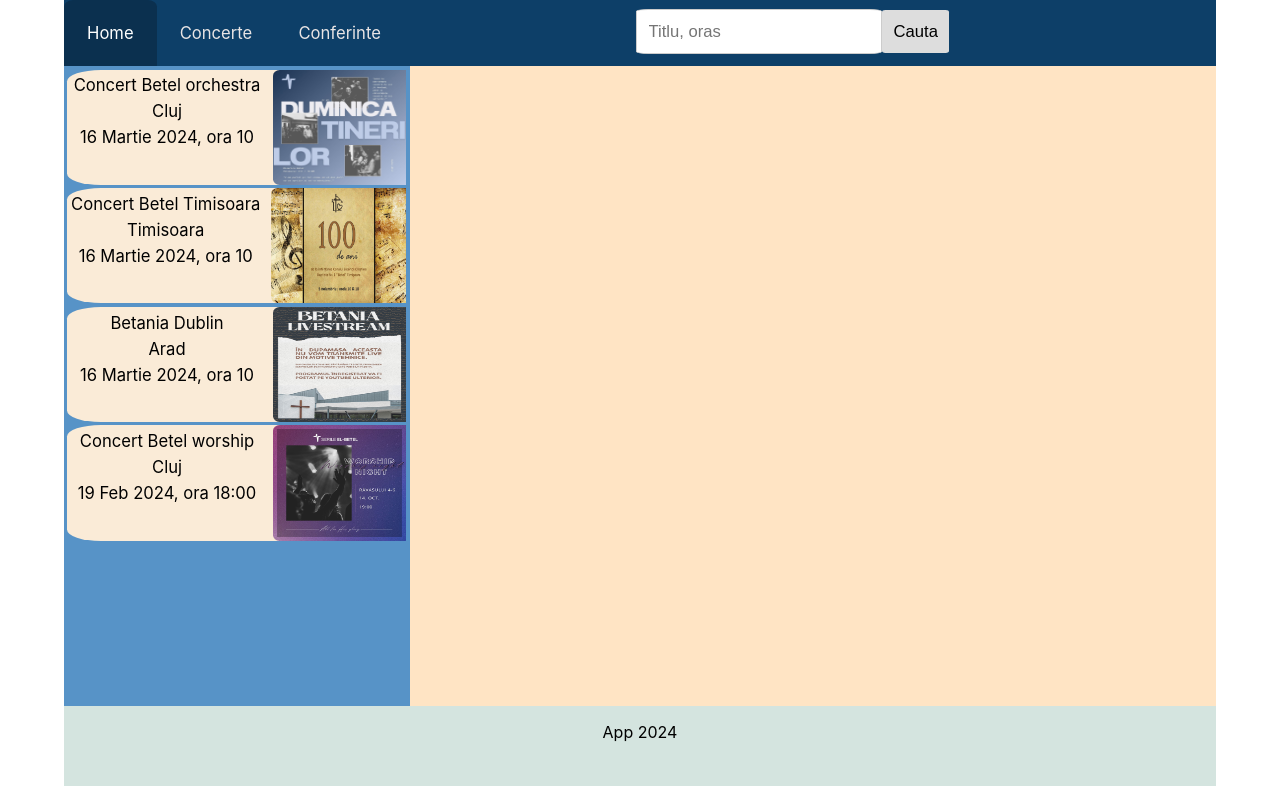
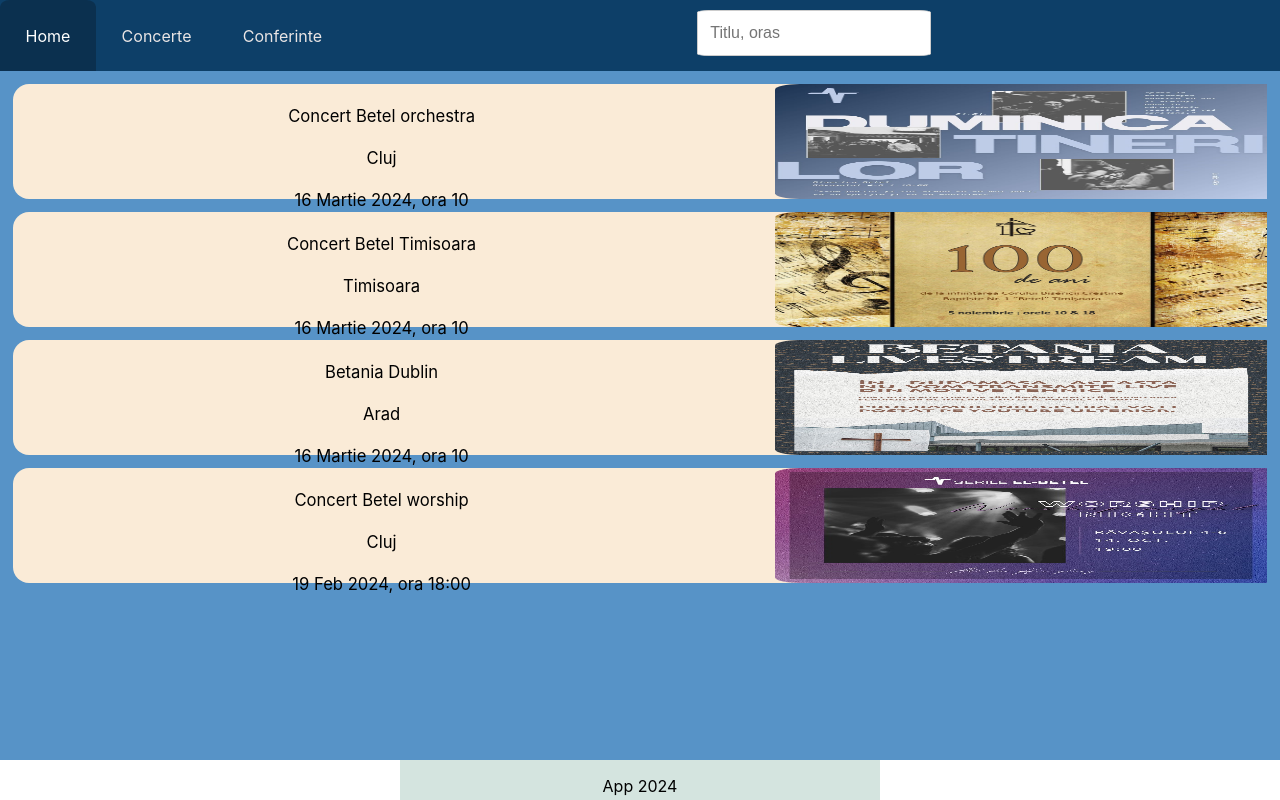
Before and after one commit to sebastianporumb/event-crestin, a React (Create React App) app: page / in a window 1280 px wide. Built offline with nearby package versions, Linux system fonts and the light colour scheme.

Commit message:
add popup

```diff
--- a/src/App.css
+++ b/src/App.css
@@ -5,16 +5,18 @@
   flex-direction: column;
   align-items: center;
   margin: 0;
+  width: 100%;
 }
 
 .App-header {
   background-color: #1c3f49;
-  width: 90%;
+  width: 100%;
 }
 
 .topnav {
   overflow: hidden;
   background-color: #0d3f68;
+  height: 100%;
 }
 
 .topnav a:hover {
@@ -31,10 +33,10 @@
   float: left;
   display: block;
   color: rgb(233, 229, 229);
-  text-align: center;
+  align-items: center;
   padding: 2% 2%;
   text-decoration: none;
-  font-size: 1.3vw;
+  font-size: 100%;
   border-top-left-radius: 10%;
   border-top-right-radius: 10%;
 }
@@ -42,12 +44,12 @@
 .topnav input[type="text"] {
   padding: 1%;
   margin-top: 0.8%;
-  font-size: 1.3vw;
+  font-size: 100%;
   border: none;
   border-radius: 5%;
 }
 
-.topnav .search-container button {
+/* .topnav .search-container button {
   padding: 1%;
   margin-top: 0.8%;
   margin-right: 3%;
@@ -56,7 +58,7 @@
   border: none;
   cursor: pointer;
   border-radius: 5%;
-}
+} */
 
 .topnav .search-container button:hover {
   background: #ccc;
@@ -67,23 +69,34 @@
 }
 
 .App-main {
-  height: 80%;
+  height: 90%;
   display: flex;
   flex-direction: row;
   background-color: bisque;
-  width: 90%;
+  width: 100%;
   overflow: hidden;
 }
 
 .main_1 {
-  width: 30%;
+  width: 100%;
   background-color: rgb(87, 147, 199);
   overflow-y: auto;
 }
 
+.main_1 > * {
+  flex: 0 0 50%;
+}
+
 .main_2 {
+  overflow-y: auto;
+}
+
+.App.card-selected .main_1 {
+  width: 30%;
+}
+
+.App.card-selected .main_2 {
   width: 70%;
-  overflow-y: auto;
 }
 
 .selected-card-image {
@@ -93,9 +106,9 @@
 }
 
 .App-footer {
-  height: 10%;
+  height: 5%;
   background-color: rgb(212, 228, 223);
-  width: 90%;
+  width: 60vh;
 }
 
 @media (prefers-reduced-motion: no-preference) {
--- a/src/App.js
+++ b/src/App.js
@@ -3,19 +3,19 @@ import "./App.css";
 import { EventsListData } from "./Components/Events/EventsList";
 import EventsDescription from "./Components/Events/EventsDescription";
 import Card from "./Components/Events/Card";
+import EventPopup from "./Components/Events/EventPopup";
 
 function App() {
   const [selectedCard, setSelectedCard] = useState(null);
   const [selectedEventType, setSelectedEventType] = useState("all");
   const [searchText, setSearchText] = useState("");
-  const main2ContainerRef = useRef(null);
 
   const onEventClick = (eventId) => {
-    if (main2ContainerRef.current) {
-      main2ContainerRef.current.scrollTop = 0;
-    }
+    setSelectedCard(eventId);
+  };
 
-    setSelectedCard(eventId);
+  const closePopup = () => {
+    setSelectedCard(null);
   };
 
   const handleEventTypeClick = (eventType) => {
@@ -47,6 +47,14 @@ function App() {
         );
 
   return (
+    <div className={`App ${selectedCard ? "card-selected" : ""}`}>
+      {selectedCard && (
+        <EventPopup
+          event={EventsDescription[selectedCard]}
+          onClose={closePopup}
+        />
+      )}
+
       <div className="App">
         <header className="App-header">
           <div class="topnav">
@@ -80,10 +88,6 @@ function App() {
                   value={searchText}
                   onChange={handleSearch}
                 />
-              <button type="submit">
-                Cauta
-                <i class="fa fa-search"></i>
-              </button>
               </form>
             </div>
           </div>
@@ -103,27 +107,13 @@ function App() {
               />
             ))}
           </div>
-        <div className="main_2" ref={main2ContainerRef}>
-          {selectedCard && (
-            <>
-              <img
-                className="selected-card-image"
-                src={EventsDescription[selectedCard].image}
-                alt="Selected Event"
-              />
-              <h2>Description</h2>
-              {renderParagraphs(EventsDescription[selectedCard].description)}
-              <h2>Details</h2>
-              {renderParagraphs(EventsDescription[selectedCard].details)}
-            </>
-          )}
-        </div>
         </main>
 
         <footer className="App-footer">
           <p>App 2024</p>
         </footer>
       </div>
+    </div>
   );
 }
 
--- a/src/Components/Events/Card.css
+++ b/src/Components/Events/Card.css
@@ -5,8 +5,8 @@
   background-color: antiquewhite;
   width: 98%;
   margin-left: 1%;
-  border-top-left-radius: 10%;
-  border-bottom-left-radius: 10%;
+  border-top-left-radius: 1rem;
+  border-bottom-left-radius: 1rem;
   font-size: 1.3vw;
   flex-direction: row;
 }
--- /dev/null
+++ b/src/Components/Events/EventPopup.css
@@ -0,0 +1,37 @@
+/* Add these styles for the translucent fullscreen popup and overlay */
+.fullscreen-popup-overlay {
+  position: fixed;
+  top: 0;
+  left: 0;
+  width: 100%;
+  height: 100%;
+  background: rgba(
+    0,
+    0,
+    0,
+    0.5
+  ); /* Adjust the alpha value to control transparency */
+  display: flex;
+  justify-content: center;
+  align-items: center;
+  z-index: 1000;
+}
+
+.fullscreen-popup {
+  background-color: #fff;
+  padding: 20px;
+  max-width: 80%;
+  max-height: 80%;
+  overflow: auto;
+  position: relative;
+}
+
+.close-button {
+  position: absolute;
+  top: 10px;
+  right: 10px;
+  cursor: pointer;
+  color: #000;
+}
+
+/* Rest of your existing styles */
--- /dev/null
+++ b/src/Components/Events/EventPopup.js
@@ -0,0 +1,36 @@
+import React from "react";
+import "./EventPopup.css";
+
+const EventPopup = ({ event, onClose }) => {
+  const renderParagraphs = (text) => {
+    return text
+      .split("\n")
+      .map((paragraph, index) => <p key={index}>{paragraph}</p>);
+  };
+
+  const handleOverlayClick = (e) => {
+    if (e.target.classList.contains("fullscreen-popup-overlay")) {
+      onClose();
+    }
+  };
+
+  return (
+    <div className="fullscreen-popup-overlay" onClick={handleOverlayClick}>
+      <div className="fullscreen-popup">
+        <span className="close-button" onClick={onClose}>
+          X
+        </span>
+        <div className="popup-content">
+          <h2>{event.title}</h2>
+          <img src={event.image} alt="Event Image" />
+          <h2>Description</h2>
+          {renderParagraphs(event.description)}
+          <h2>Details</h2>
+          {renderParagraphs(event.details)}
+        </div>
+      </div>
+    </div>
+  );
+};
+
+export default EventPopup;
```
Lines whose indentation alone changed are shown as unchanged.
